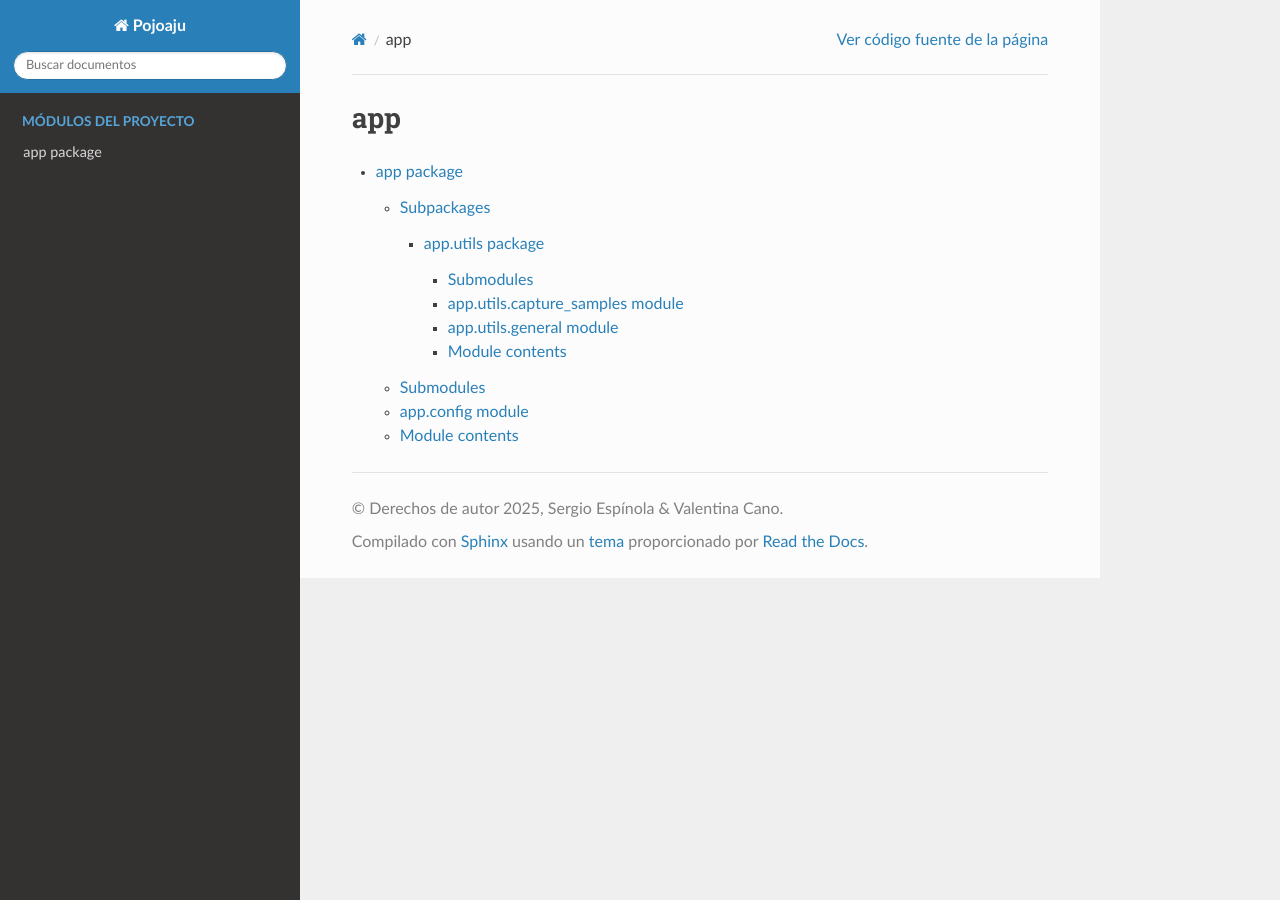
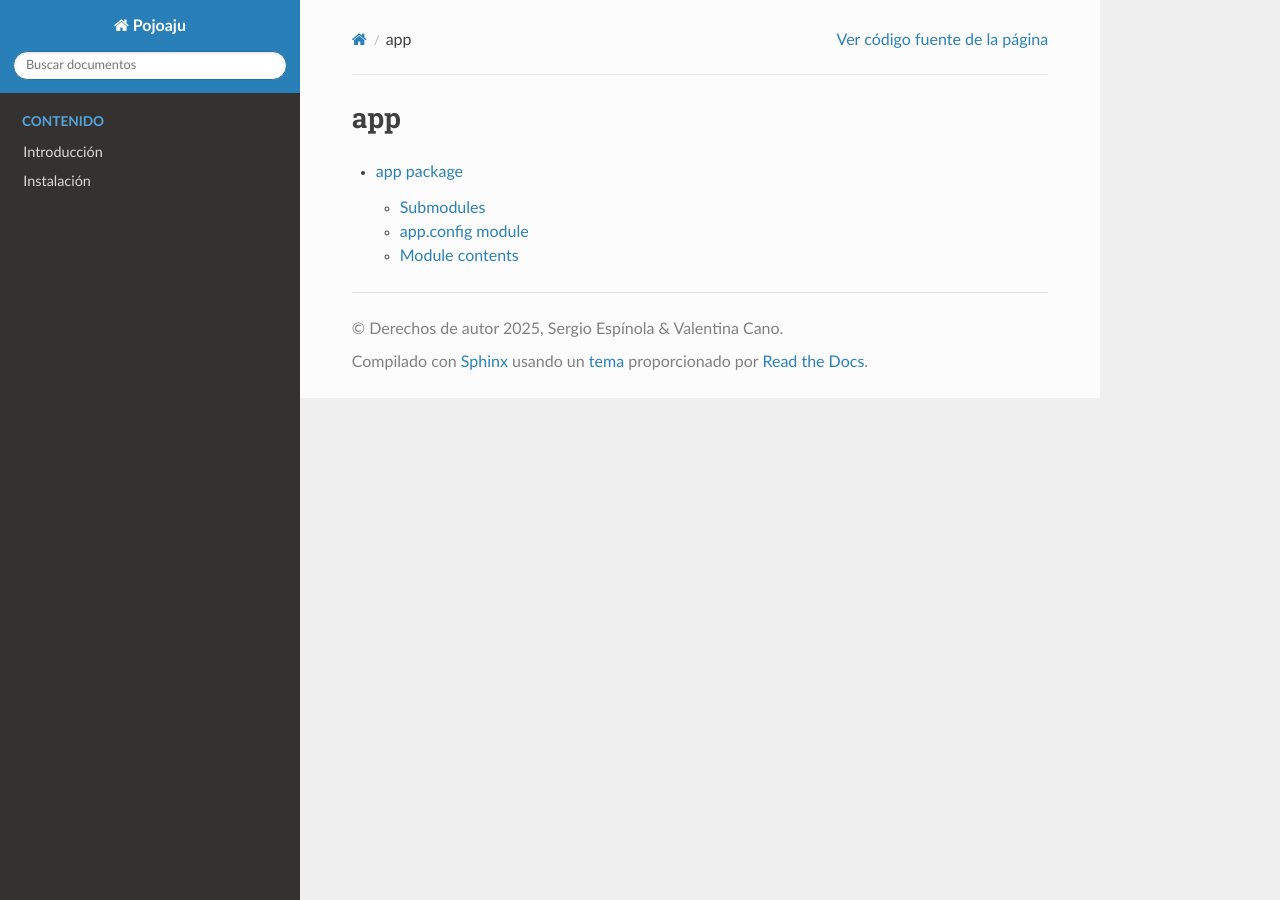
Before and after one commit to valentinacano/pojoaju, a Sphinx documentation site: the page built from docs/source/modules.rst, in a window 1280 px wide. Built offline with Sphinx 7.4.7 and the Read the Docs theme 3.1.0, drawn with Linux system fonts in a browser that asks for light colours; pages that are not in the unit, such as notebooks, are missing from menus.

Commit message:
Documentacion: Agregar y modificar documentacion

```diff
--- a/docs/source/app.rst
+++ b/docs/source/app.rst
@@ -1,13 +1,5 @@
 app package
 ===========
-
-Subpackages
------------
-
-.. toctree::
-   :maxdepth: 4
-
-   app.utils
 
 Submodules
 ----------
--- a/docs/source/app.utils.rst
+++ /dev/null
@@ -1,29 +0,0 @@
-app.utils package
-=================
-
-Submodules
-----------
-
-app.utils.capture\_samples module
----------------------------------
-
-.. automodule:: app.utils.capture_samples
-   :members:
-   :undoc-members:
-   :show-inheritance:
-
-app.utils.general module
-------------------------
-
-.. automodule:: app.utils.general
-   :members:
-   :undoc-members:
-   :show-inheritance:
-
-Module contents
----------------
-
-.. automodule:: app.utils
-   :members:
-   :undoc-members:
-   :show-inheritance:
```
Also changed, not shown: docs/source/index.rst (+14 -22 lines), docs/source/instalacion.rst (added, +81 -0 lines), docs/source/introduccion.rst (added, +17 -0 lines), 5 other files.
